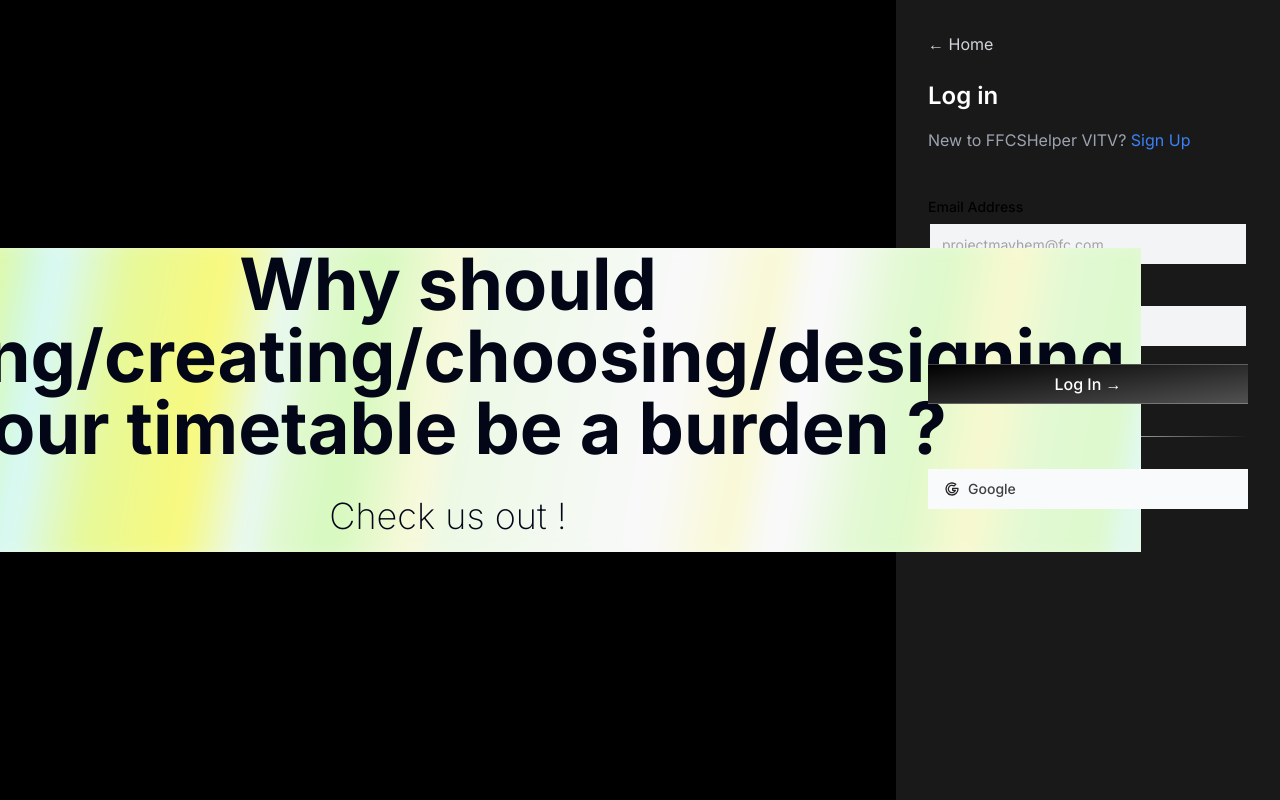
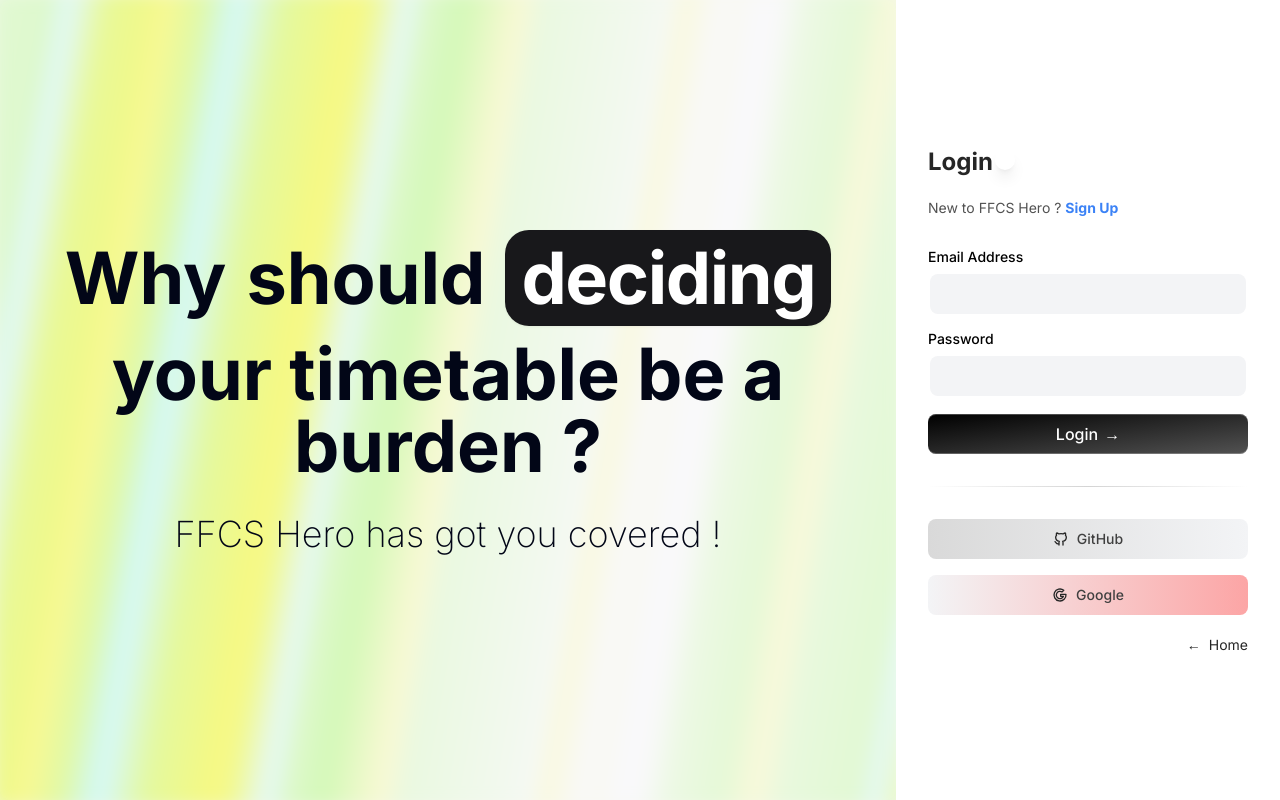
Before and after one commit to TFM-HITESH/ffcs-helper-vitv, a Next.js app: page /authLogin in a window 1280 px wide. Built offline with nearby package versions, Linux system fonts and the light colour scheme; no server answers.

Commit message:
Hotfix and finished Login Page

```diff
--- a/src/app/authLogin/page.tsx
+++ b/src/app/authLogin/page.tsx
@@ -1,15 +1,21 @@
 "use client";
-import React from "react";
+import { LoginFormDemo } from "@/components/LoginFormDemo";
+import { SignupFormDemo } from "@/components/SignupFormDemo";
+import ThemeSwitch from "@/components/ThemeButton";
 import { AuroraBackground } from "@/components/ui/AuroraBackground";
-import { LoginFormDemo } from "@/components/LoginFormDemo";
+import RotateText from "@/components/ui/RotateText";
 import { motion } from "framer-motion";
 import { FC } from "react";
 
 const Login: FC = () => {
   return (
-    <div className="flex h-screen bg-[#191919] text-white">
-      <div className="flex items-center justify-center bg-black w-[70%]">
-        <AuroraBackground>
+    <div className="flex h-screen w-full bg-[#191919] text-white">
+      <div className="flex items-center justify-center dark:bg-black w-[70%] h-full ">
+        <div className="w-full">
+          <AuroraBackground className="h-screen">
+            {/* <div className="absolute top-0 -right-4 w-72 h-72 bg-[#673f1e] rounded-full mix-blend-multiply filter "></div>
+          <div className="absolute top-0 -left-4 w-72 h-72 bg-[#f4a768d5] rounded-full mix-blend-darken filter opacity-100"></div>
+          <div className="absolute -top-10 -right-2 w-72 h-72 bg-[#f4a768d5] rounded-full mix-blend-soft-light filter  opacity-100"></div> */}
             <motion.div
               initial={{ opacity: 0.0, y: 40 }}
               whileInView={{ opacity: 1, y: 0 }}
@@ -20,17 +26,26 @@
               }}
               className="relative flex flex-col gap-4 items-center justify-center px-4"
             >
-            <div className="text-3xl md:text-7xl font-bold dark:text-white text-center">
-              Why should deciding/creating/choosing/designing your timetable be
-              a burden ?
+              <div className="text-3xl md:text-7xl font-bold dark:text-white text-center flex flex-col ">
+                <div className="flex flex-row items-center justify-center gap-x-5 transition-all duration-100 ease-in-out">
+                  <p>Why</p>
+                  <p>should</p>
+                  <RotateText />
                 </div>
-            <div className="font-extralight text-base md:text-4xl dark:text-neutral-200 py-4">
-              Check us out !
+                <div className="pt-3">your timetable be a burden ?</div>
+                {/* <div className="pt-3"> </div> */}
+              </div>
+              <div className="font-extralight text-base text-center md:text-4xl dark:text-neutral-200 py-4">
+                FFCS Hero has got you covered !
               </div>
             </motion.div>
           </AuroraBackground>
         </div>
+      </div>
+      <div className="z-10 h-full w-[30%] flex items-center justify-center flex-col">
         <LoginFormDemo />
+        {/* <ThemeSwitch /> */}
+      </div>
     </div>
   );
 };
--- a/src/components/LoginFormDemo.tsx
+++ b/src/components/LoginFormDemo.tsx
@@ -1,14 +1,15 @@
 "use client";
 import React from "react";
-import { Label } from "@/components/ui/label";
-import { Input } from "@/components/ui/input";
+import { Label } from "./ui/label";
+import { Input } from "./ui/input";
 import { cn } from "@/lib/utils";
 import {
   IconBrandGithub,
   IconBrandGoogle,
   IconBrandOnlyfans,
 } from "@tabler/icons-react";
-import { FC } from "react";
+import Link from "next/link";
+import ThemeSwitch from "./ThemeButton";
 
 export function LoginFormDemo() {
   const handleSubmit = (e: React.FormEvent<HTMLFormElement>) => {
@@ -16,83 +17,86 @@
     console.log("Form submitted");
   };
   return (
-    <div className="max-w-[30%] w-full p-4 md:p-8  bg-[#191919] dark:bg-[#191919]">
-      <div className="mb-6">
-        <button className="text-left text-gray-300">
-          <span>&larr;</span> Home
-        </button>
+    <div className="h-screen w-full rounded-none flex flex-col justify-center p-4 md:p-8 shadow-input bg-white dark:bg-[#191919] border-0 border-transparent">
+      <h2 className="font-bold text-2xl text-neutral-800 dark:text-neutral-200">
+        Login
+        <ThemeSwitch />
+      </h2>
+      <div className="text-neutral-600 text-sm max-w-sm mt-2 dark:text-neutral-300">
+        <div className="flex flex-row mt-3">
+          <div className="">
+            New to FFCS Hero ?{" "}
+            <Link href="/authSignup">
+              <span className="text-blue-500 dark:text-blue-700  font-bold hover:underline underline-offset-4 transition-all duration-150 ease-in-out">
+                Sign Up
+              </span>
+            </Link>
+          </div>
+        </div>
       </div>
-      <h2 className="text-2xl font-semibold mb-4">Log in</h2>
-      <p className="text-gray-400 mb-4">
-        New to FFCSHelper VITV?{" "}
-        <a href="/authSignup" className="text-blue-500">
-          Sign Up
-        </a>
-      </p>
 
       <form className="my-8" onSubmit={handleSubmit}>
-        <div className="flex flex-col md:flex-row space-y-2 md:space-y-0 md:space-x-2 mb-4">
-          {/* <LabelInputContainer>
-            <Label htmlFor="firstname">First name</Label>
-            <Input id="firstname" placeholder="Tyler" type="text" />
-          </LabelInputContainer>
-          <LabelInputContainer>
-            <Label htmlFor="lastname">Last name</Label>
-            <Input id="lastname" placeholder="Durden" type="text" />
-          </LabelInputContainer> */}
-        </div>
         <LabelInputContainer className="mb-4">
           <Label htmlFor="email">Email Address</Label>
-          <Input id="email" placeholder="projectmayhem@fc.com" type="email" />
+          <Input
+            id="email"
+            placeholder=""
+            type="email"
+            className="rounded-[0.5rem]"
+          />
         </LabelInputContainer>
         <LabelInputContainer className="mb-4">
           <Label htmlFor="password">Password</Label>
-          <Input id="password" placeholder="••••••••" type="password" />
+          <Input
+            id="password"
+            placeholder=""
+            type="password"
+            className="rounded-[0.5rem]"
+          />
         </LabelInputContainer>
 
         <button
-          className="bg-gradient-to-br relative group/btn from-black dark:from-zinc-900 dark:to-zinc-900 to-neutral-600 block dark:bg-zinc-800 w-full text-white rounded-md h-10 font-medium shadow-[0px_1px_0px_0px_#ffffff40_inset,0px_-1px_0px_0px_#ffffff40_inset] dark:shadow-[0px_1px_0px_0px_var(--zinc-800)_inset,0px_-1px_0px_0px_var(--zinc-800)_inset]"
+          className="bg-gradient-to-br relative group/btn from-black dark:from-zinc-50 dark:to-zinc-100 to-neutral-600 dark:bg-zinc-50 w-full text-white dark:text-black rounded-[0.5rem] h-10 font-medium shadow-[0px_1px_0px_0px_#ffffff40_inset,0px_-1px_0px_0px_#ffffff40_inset] dark:shadow-[0px_1px_0px_0px_var(--zinc-800)_inset,0px_-1px_0px_0px_var(--zinc-800)_inset] flex flex-row justify-center items-center gap-1.5 hover:gap-3 dark:hover:gap-3 transition-all duration-100 ease-in-out"
           type="submit"
         >
-          Log In &rarr;
+          <p>Login</p> <p>&rarr;</p>
           <BottomGradient />
         </button>
 
         <div className="bg-gradient-to-r from-transparent via-neutral-300 dark:via-neutral-700 to-transparent my-8 h-[1px] w-full" />
 
         <div className="flex flex-col space-y-4">
-          {/* <button
-            className=" relative group/btn flex space-x-2 items-center justify-start px-4 w-full text-black rounded-md h-10 font-medium shadow-input bg-gray-50 dark:bg-zinc-900 dark:shadow-[0px_0px_1px_1px_var(--neutral-800)]"
+          <button
+            className=" relative group/btn flex space-x-2 items-center justify-center px-4 w-full text-black rounded-[0.5rem] h-10 font-medium shadow-input bg-size-200 bg-pos-0 dark:bg-pos-0 hover:bg-pos-100 dark:hover:bg-pos-100 dark:shadow-[0px_0px_1px_1px_var(--neutral-800)] bg-gradient-to-r from-black/15 via-gray-100 to-purple-700/30 dark:bg-gradient-to-r dark:from-black dark:via-black dark:to-purple-950 transition-all duration-300 ease-in-out"
             type="submit"
           >
             <IconBrandGithub className="h-4 w-4 text-neutral-800 dark:text-neutral-300" />
             <span className="text-neutral-700 dark:text-neutral-300 text-sm">
               GitHub
             </span>
-            <BottomGradient />
-          </button> */}
+            {/* <BottomGradient /> */}
+          </button>
           <button
-            className=" relative group/btn flex space-x-2 items-center justify-start px-4 w-full text-black rounded-md h-10 font-medium shadow-input bg-gray-50 dark:bg-zinc-900 dark:shadow-[0px_0px_1px_1px_var(--neutral-800)]"
+            className=" relative group/btn flex space-x-2 items-center justify-center px-4 w-full text-black rounded-[0.5rem] h-10 font-medium shadow-input bg-size-200 bg-pos-0 dark:bg-pos-0 hover:bg-pos-100 dark:hover:bg-pos-100 dark:shadow-[0px_0px_1px_1px_var(--neutral-800)] bg-gradient-to-r from-gray-100 via-red-300 to-blue-300 dark:bg-gradient-to-r dark:from-zinc-800 dark:via-red-500 dark:to-blue-500 transition-all duration-300 ease-in-out"
             type="submit"
           >
             <IconBrandGoogle className="h-4 w-4 text-neutral-800 dark:text-neutral-300" />
             <span className="text-neutral-700 dark:text-neutral-300 text-sm">
               Google
             </span>
-            <BottomGradient />
+            {/* <BottomGradient /> */}
           </button>
-          {/* <button
-            className=" relative group/btn flex space-x-2 items-center justify-start px-4 w-full text-black rounded-md h-10 font-medium shadow-input bg-gray-50 dark:bg-zinc-900 dark:shadow-[0px_0px_1px_1px_var(--neutral-800)]"
-            type="submit"
-          >
-            <IconBrandOnlyfans className="h-4 w-4 text-neutral-800 dark:text-neutral-300" />
-            <span className="text-neutral-700 dark:text-neutral-300 text-sm">
-              OnlyFans
-            </span>
-            <BottomGradient />
-          </button> */}
         </div>
       </form>
+      <div className="-mt-3 flex justify-end">
+        <Link
+          href="/"
+          className="text-left text-neutral-800 dark:text-neutral-200 text-sm hover:gap-3 gap-2 flex flex-row transition-all duration-100 ease-in-out"
+        >
+          <span>&larr;</span>{" "}
+          <p className="hover:underline underline-offset-4">Home</p>
+        </Link>
+      </div>
     </div>
   );
 }
@@ -100,8 +104,8 @@
 const BottomGradient = () => {
   return (
     <>
-      <span className="group-hover/btn:opacity-100 block transition duration-500 opacity-0 absolute h-px w-full -bottom-px inset-x-0 bg-gradient-to-r from-transparent via-cyan-500 to-transparent" />
-      <span className="group-hover/btn:opacity-100 blur-sm block transition duration-500 opacity-0 absolute h-px w-1/2 mx-auto -bottom-px inset-x-10 bg-gradient-to-r from-transparent via-indigo-500 to-transparent" />
+      <span className="group-hover/btn:opacity-100 block transition duration-500 opacity-0 absolute h-[4px] w-full -bottom-px inset-x-0 bg-gradient-to-r from-transparent via-cyan-500 to-transparent" />
+      <span className="group-hover/btn:opacity-100 blur-sm block transition duration-500 opacity-0 absolute h-[4px] w-1/2 mx-auto -bottom-px inset-x-10 bg-gradient-to-r from-transparent via-indigo-500 to-transparent" />
     </>
   );
 };
--- a/src/components/SignupFormDemo.tsx
+++ b/src/components/SignupFormDemo.tsx
@@ -17,9 +17,9 @@
     console.log("Form submitted");
   };
   return (
-    <div className="h-screen w-full rounded-none p-4 md:p-8 shadow-input bg-white dark:bg-[#191919] border-0 border-transparent">
+    <div className="h-screen w-full rounded-none flex flex-col justify-center p-4 md:p-8 shadow-input bg-white dark:bg-[#191919] border-0 border-transparent">
       <h2 className="font-bold text-2xl text-neutral-800 dark:text-neutral-200">
-        Welcome to FFCS Hero
+        Sign Up
         <ThemeSwitch />
       </h2>
       <div className="text-neutral-600 text-sm max-w-sm mt-2 dark:text-neutral-300">
```
Lines whose indentation alone changed are shown as unchanged.
